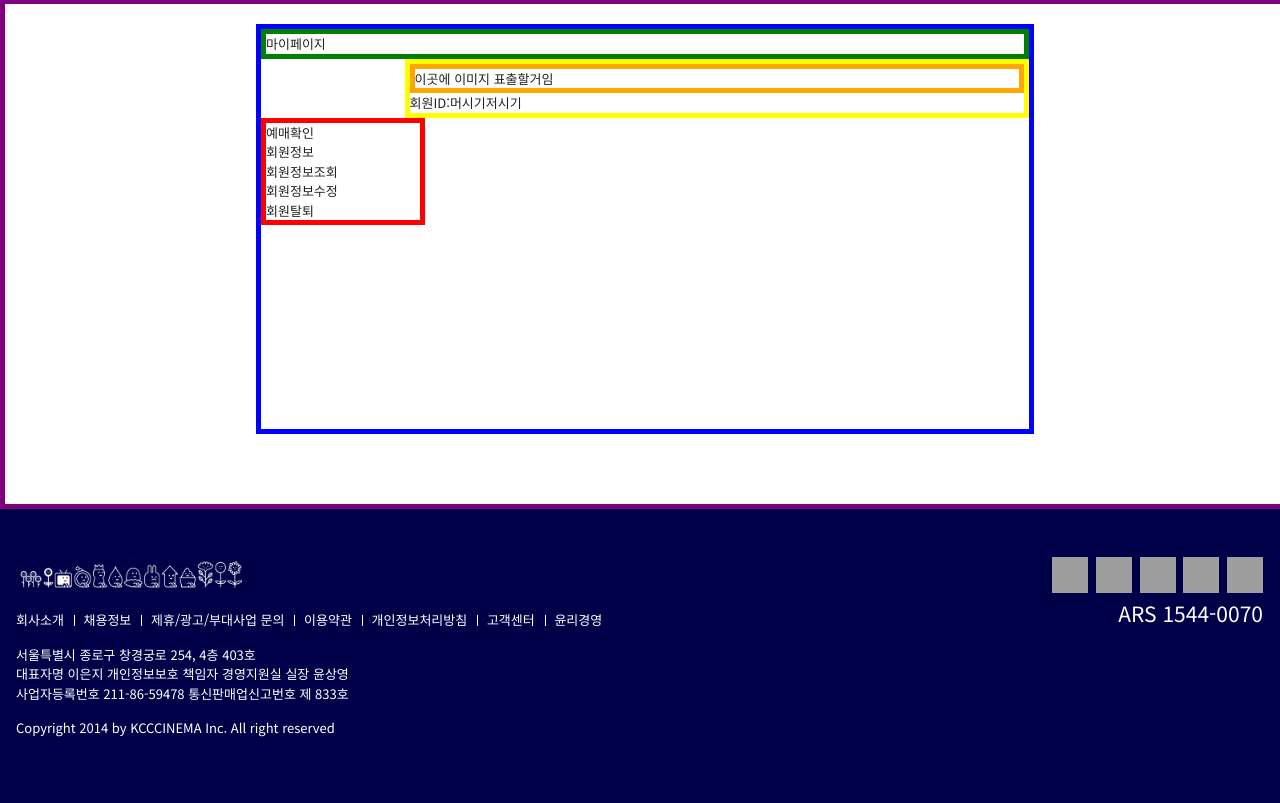
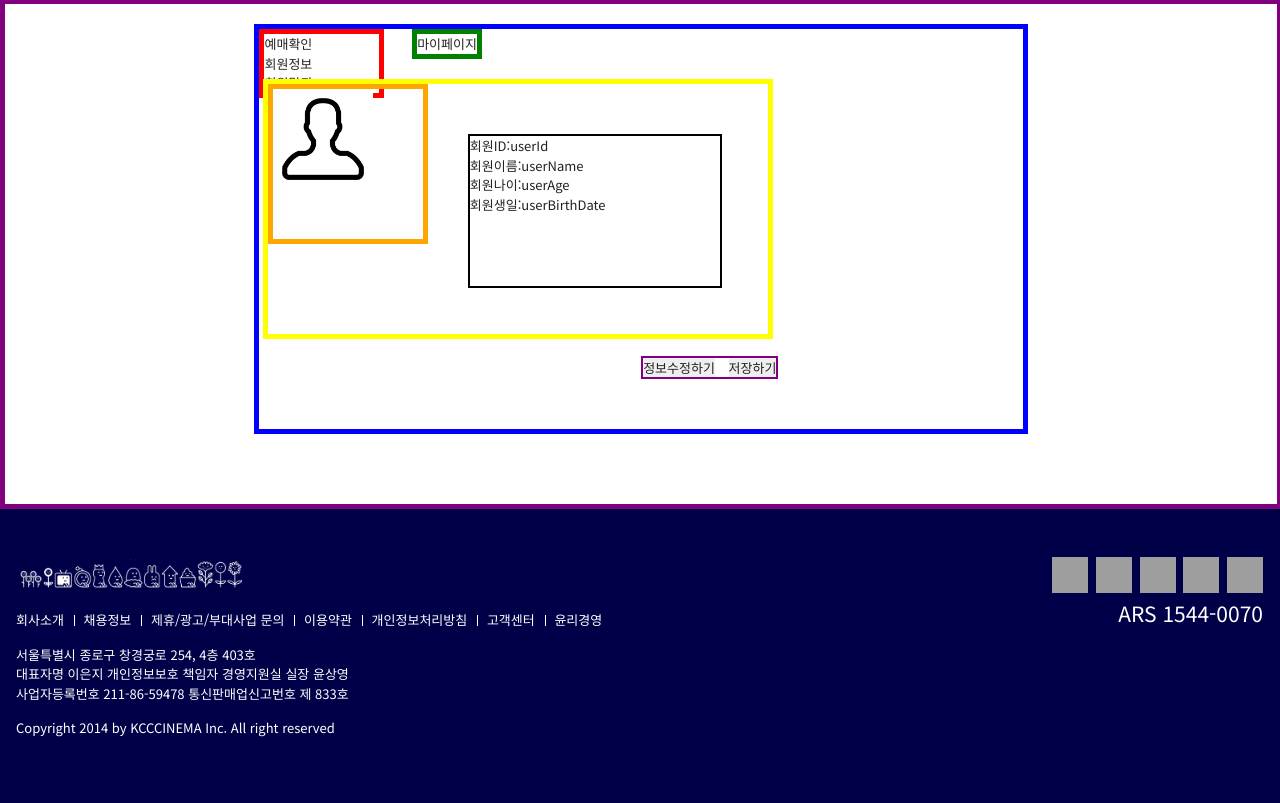
Before and after one commit to 2birdsilver/KCCCINEMA, a Spring Boot app: page / in a window 1280 px wide. Shown: the part 61-864 px from the top of the page. Run offline with Spring Boot 4, Linux system fonts and the light colour scheme; grey boxes are pictures that could not be loaded.

Commit message:
[상영][#add] 마이페이지 html만 완성

```diff
--- a/KCCCINEMAPrj/src/main/resources/templates/mypage.html
+++ b/KCCCINEMAPrj/src/main/resources/templates/mypage.html
@@ -6,40 +6,38 @@
  </head>
 <title>마이페이지</title>
 <body>
-	<div class="main_wrap" style="width:100vw;  border: solid purple 5px; height:500px; margin-top:60px;">
-	<div class="main_container" style="margin:20px auto 20px auto; height:80%; width:60%; border:solid blue 5px;">
-		<div class="page_title_container" style="border:solid green 5px;">
+	<div class="main_wrap" style="width:99.4%;  border: solid purple 5px; height:500px; margin-top:60px;">
+		<div class="main_container" style="position:relative; margin:20px auto 20px auto; height:80%; width:60%; border:solid blue 5px;">
+
+			<div class="page_title_container" style="position:absolute; left:20%; border:solid green 5px;">
 				<h1>마이페이지</h1>
-
 			</div><!-- pageTitleContainer div -->
 
-		<div class="user_inform_container" style="width:80%; float:right; border:solid yellow 5px;">
-			<div class="user_profile" style="border-width:100px 100px 100px 100px; border:solid orange 5px;">
-			 <p>이곳에 이미지 표출할거임</p>
+			<div class="user_inform_container" style="width:500px; height:250px; float:right; position:relative; top:50px; right:250px; border:solid yellow 5px;">
+
+				<div class="user_profile" style="position:absolute; width:150px; height:150px; border:solid orange 5px;">
+					<img src="./images/unknown.png" style="width:100px;">
 				</div>
-		<th:h1>회원ID:머시기저시기</th:h1><br>
-
-
-
+				<div class="user_inform" style="width:250px;height:150px; position:absolute; left:200px; top: 50px; border:solid black 2px;">
+					<th:h1>회원ID:userId</th:h1><br>
+					<th:h1>회원이름:userName</th:h1><br>
+					<th:h1>회원나이:userAge</th:h1><br>
+					<th:h1>회원생일:userBirthDate</th:h1>
+				</div>
 			</div><!-- userInformContainer div -->
 
 
-		<div class="left_menu_container"  style=" float:left; width:20%; border: solid red 5px;">
-			<ul id="mypageList">
+			<div class="left_menu_container"  style=" float:left; width:15%; border: solid red 5px;">
+				<ul class="mypage_list">
 					<li>예매확인</li>
-				<li>회원정보
-					<ul>
-						<li>회원정보조회</li>
-						<li>회원정보수정</li>
+					<li>회원정보</li>
 					<li>회원탈퇴</li>
 				</ul>
-				</li>
-
-
-			</ul>
 			</div> <!-- 좌측 세로메뉴바 div -->
-
-
+			<div class="button_container" style="border:solid purple 2px; position:absolute; left:50%; bottom:50px; ">
+				<button class="button1" style="margin-right:10px;">정보수정하기</button>
+				<button class="button1" >저장하기</button>
+			</div><!-- button_container div -->
 		</div><!-- main_container div  -->
 	</div><!-- main_wrap div -->
 
```
Also changed, not shown: KCCCINEMAPrj/src/main/resources/static/images/unknown.png (added). Lines whose indentation alone changed are shown as unchanged.
